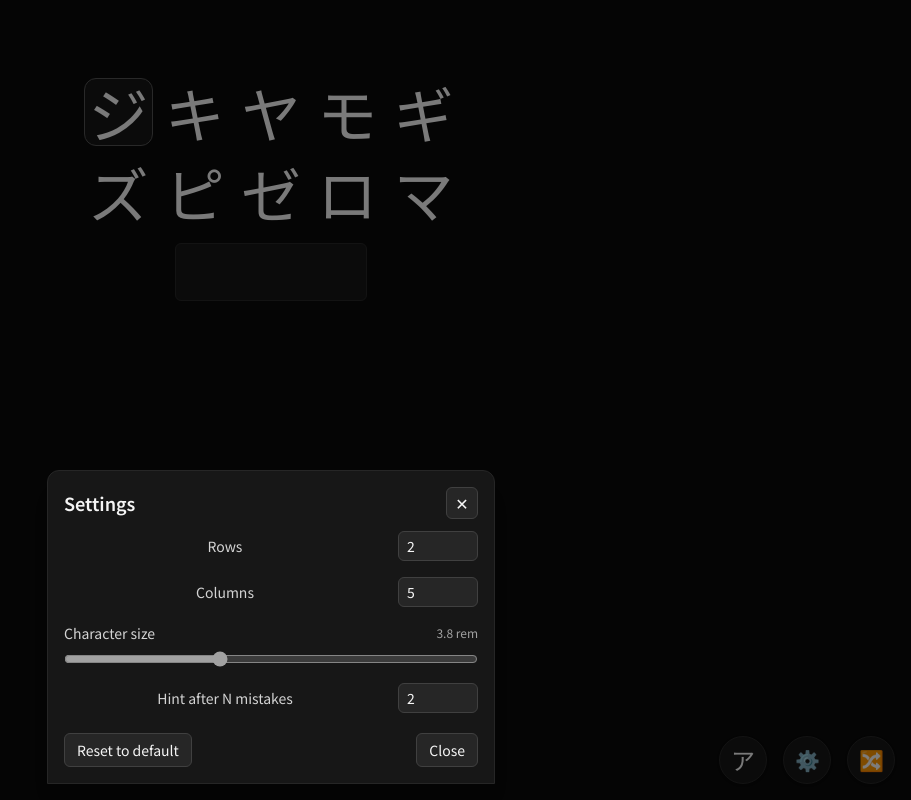
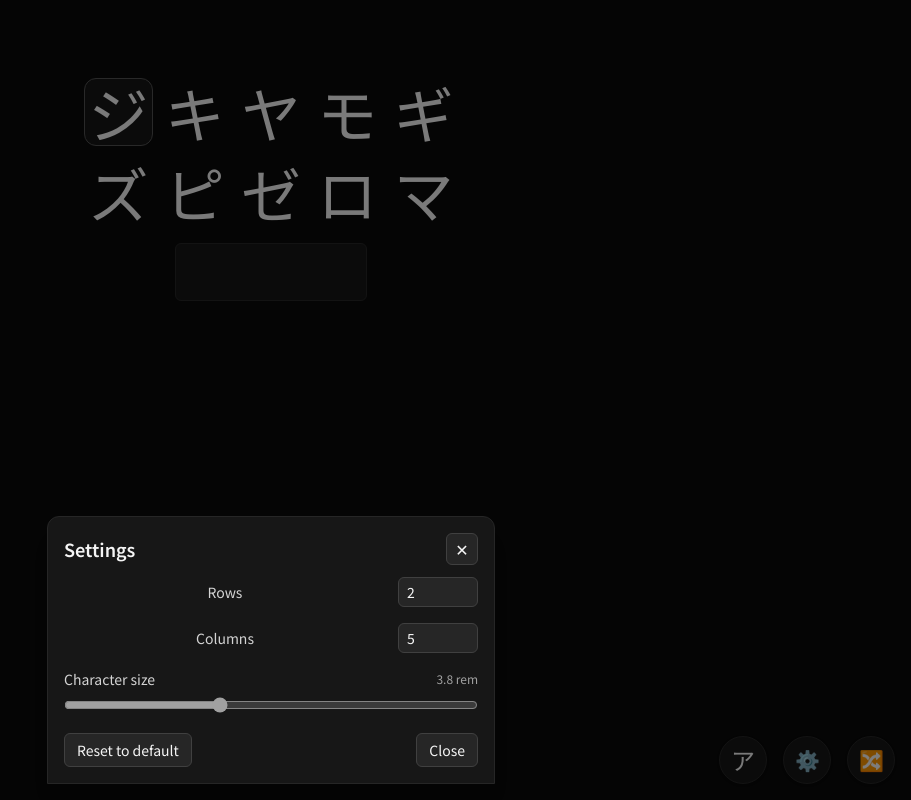
Before and after one commit to paltin/katakana, a React (Vite) app: page / in a window 1280 px wide. Both pictures are taken after a click on the button "⚙️". Shown: the whole page, without its empty margins (369-1280 px from the left). Built offline with nearby package versions, Linux system fonts and the light colour scheme.

Commit message:
settings: remove hint threshold control from panel

```diff
--- a/src/components/SettingsPanel.tsx
+++ b/src/components/SettingsPanel.tsx
@@ -63,18 +63,6 @@ export function SettingsPanel({ open, onClose }: Props) {
             />
           </label>
 
-          <label className="grid grid-cols-[1fr_auto] items-center gap-3">
-            <span className="text-sm text-neutral-300">Hint after N mistakes</span>
-            <input
-              type="number"
-              min={1}
-              max={3}
-              value={settings.hintThreshold}
-              onChange={(e) => update({ hintThreshold: Number(e.target.value) })}
-              className="w-20 rounded-md border border-neutral-700 bg-neutral-800 px-2 py-1 text-sm"
-            />
-          </label>
-
 
         </div>
 
```
